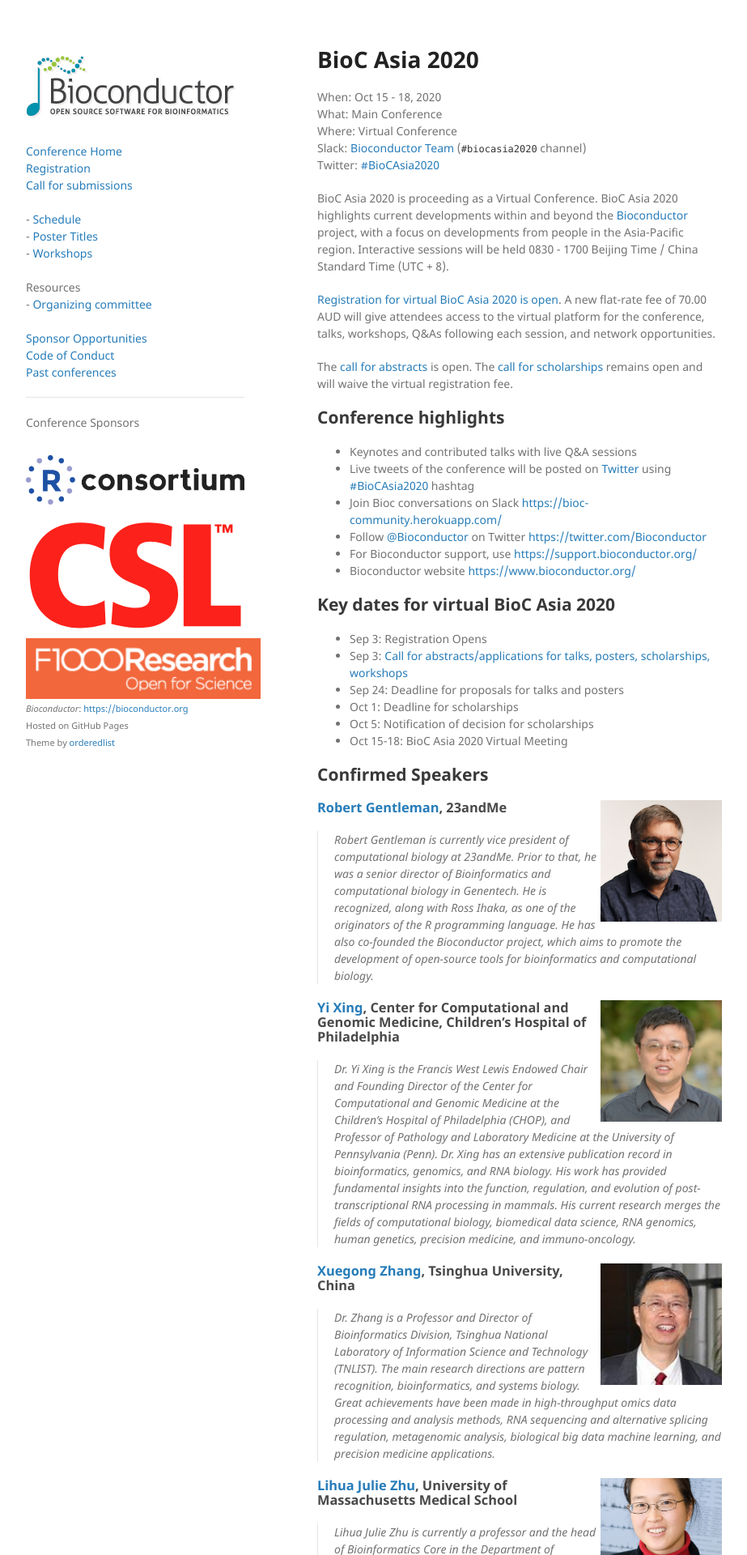
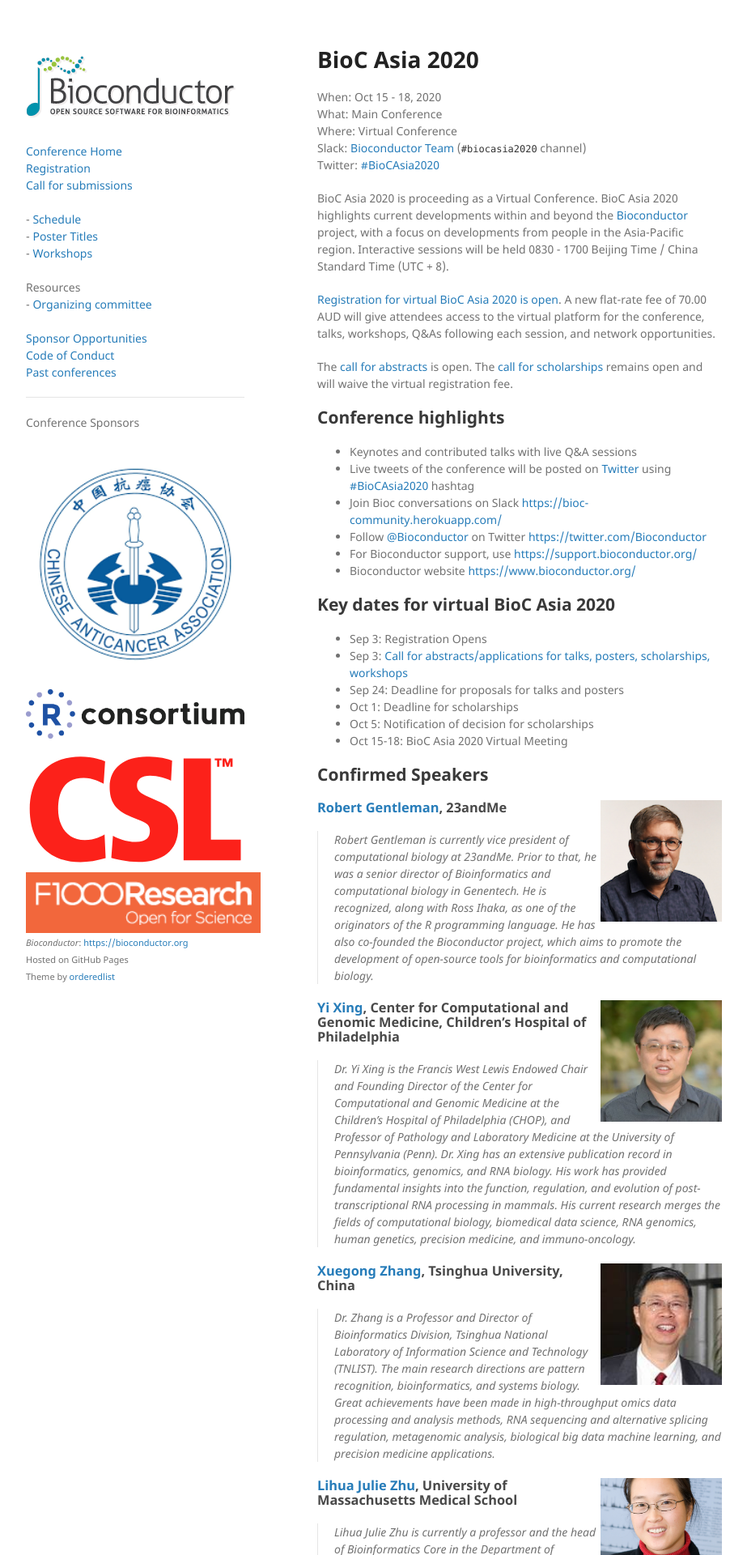
Before and after one commit to Bioconductor/BiocAsia2020, a Jekyll site: the page built from docs/index.md, in a window 1280 px wide. Shown: the top 1920 px of the page at 81% size, without its empty margins (178-1101 px from the left). Built offline with Jekyll 4.4.1, drawn with Linux system fonts in a browser that asks for light colours.

Commit message:
Add China Anti-Cancer Association as sponsor

```diff
--- a/docs/_layouts/default.html
+++ b/docs/_layouts/default.html
@@ -58,6 +58,13 @@
         <p>
           Conference Sponsors
         </p>
+        <a href="http://www.caca.org.cn/">
+            <img src="./images/sponsors/china_anti-cancer_association.png"
+                 alt="China Anti-Cancer Association"
+                 width="270"
+                 style="padding: 10px 0px; vertical-align: middle"
+                 />
+          </a>
         <a href="https://www.r-consortium.org/">
             <img src="./images/sponsors/RConsortium_Horizontal_Pantone.png"
                  alt="R Consortium"
```
Also changed, not shown: docs/images/sponsors/china_anti-cancer_association.png (added).
